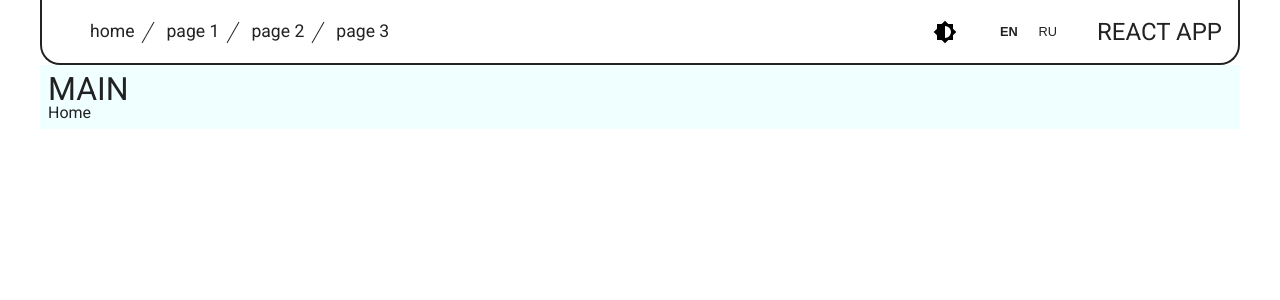
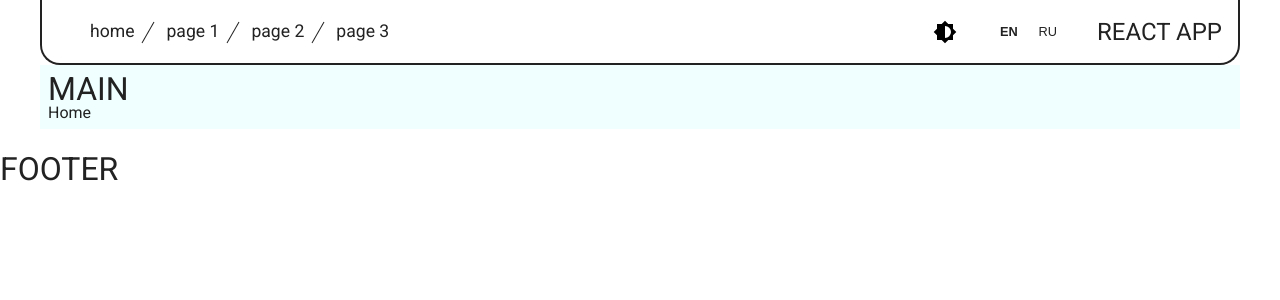
Before and after one commit to pavelkha/react-app, a React (Create React App) app: page / in a window 1280 px wide. Shown: the top 300 px of the page. Built offline with nearby package versions, Linux system fonts and the light colour scheme.

Commit message:
add Footer

```diff
--- a/src/App.js
+++ b/src/App.js
@@ -1,12 +1,14 @@
 import { BrowserRouter } from 'react-router-dom';
 import Header from './components/Header/Header';
 import Main from './components/Main/Main';
+import Footer from './components/Footer/Footer';
 
 function App() {
   return (
     <BrowserRouter>
       <Header />
       <Main />
+      <Footer />
     </BrowserRouter>
   );
 };
--- /dev/null
+++ b/src/components/Footer/Footer.jsx
@@ -0,0 +1,12 @@
+import React from 'react';
+import './Footer.scss';
+
+const Footer = () => {
+  return (
+    <footer className='footer-wrapper'>
+      <h1 className='footer-title'>Footer</h1>
+    </footer>
+  );
+};
+
+export default Footer;
--- /dev/null
+++ b/src/components/Footer/Footer.scss
@@ -0,0 +1,8 @@
+.footer-wrapper {
+  padding: 1.5rem 0;
+}
+
+.footer-title {
+  text-transform: uppercase;
+  font-size: 2rem;
+}
```
